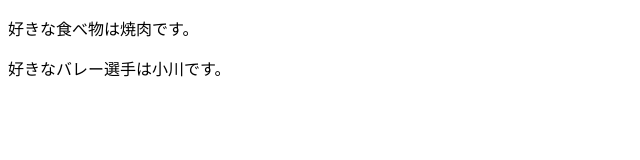
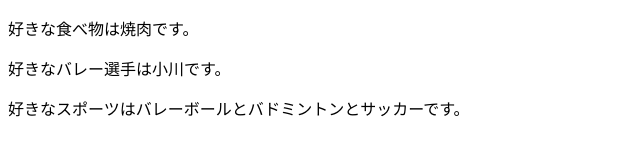
Before and after one commit to yoshiokaharuto/command-practice-1, a plain HTML site: page index.html in a window 1280 px wide. Shown: the whole page, without its empty margins (0-640 px from the left). Drawn offline with Linux system fonts and the light colour scheme.

Commit message:
好きなスポーツを追記&修正

```diff
--- a/index.html
+++ b/index.html
@@ -8,5 +8,6 @@
 <body>
     <p>好きな食べ物は焼肉です。</p>
     <p>好きなバレー選手は小川です。</p>
+    <p>好きなスポーツはバレーボールとバドミントンとサッカーです。</p>
 </body>
 </html>
```
